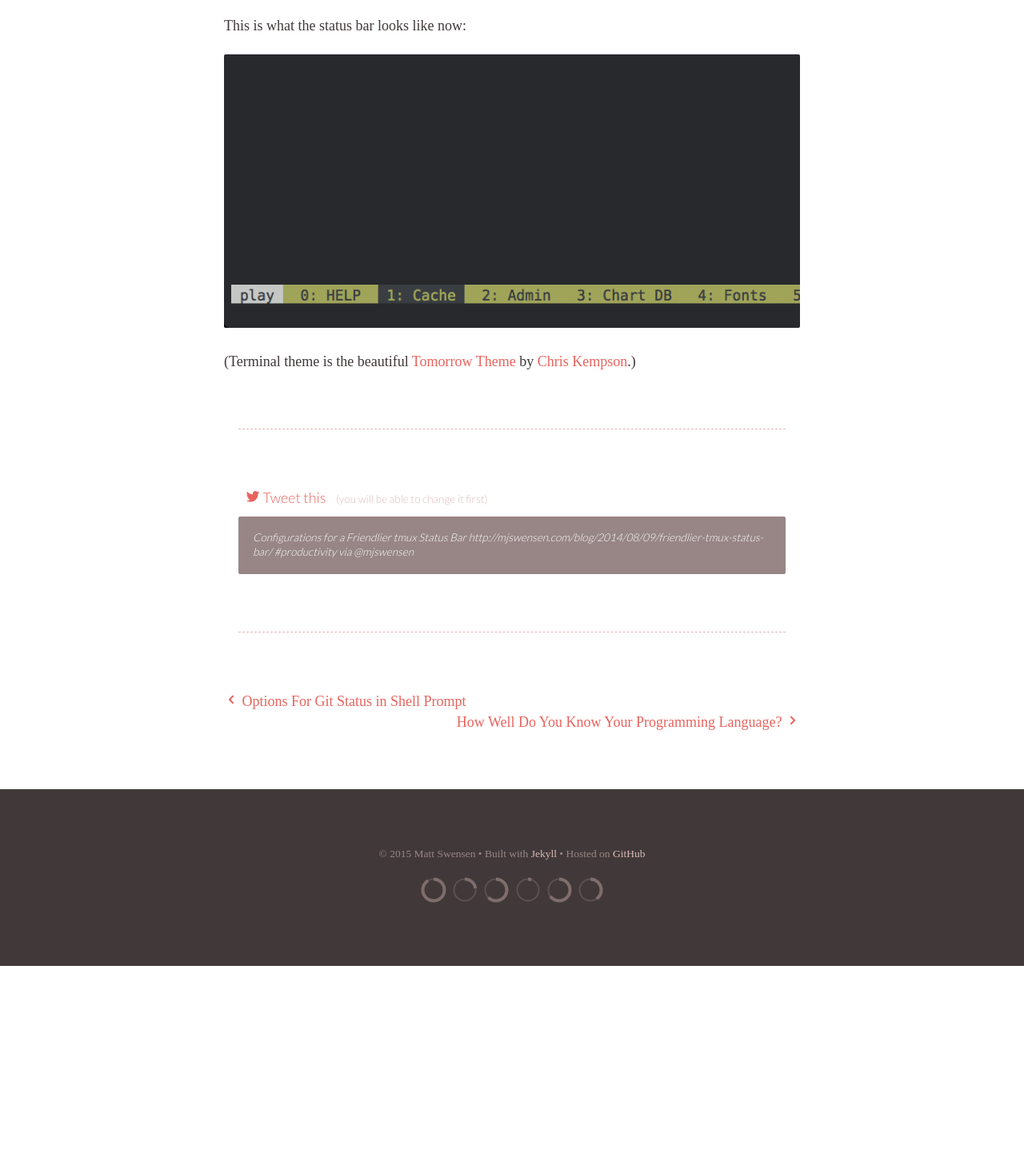
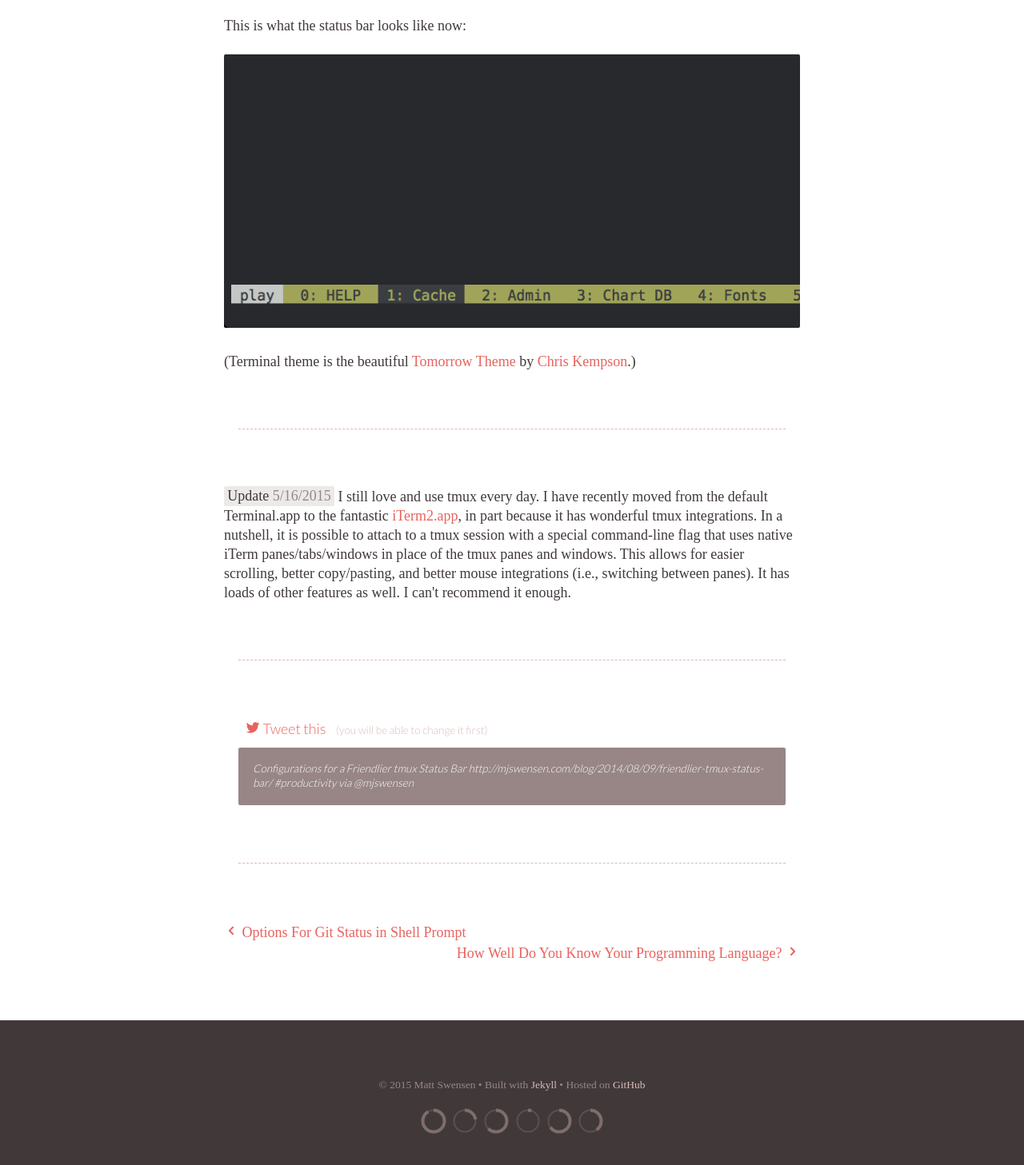
Before and after one commit to mjswensen/mjswensen.com, a Jekyll site: the page built from blog/_posts/2014-08-09-friendlier-tmux-status-bar.md, in a window 1280 px wide, cut to the strip 1229-2726 px from the top of the page. Shown: the top 1457 px of the strip at 80% size. Built offline with Jekyll 4.4.1, drawn with Linux system fonts in a browser that asks for light colours; some web fonts are replaced; Markdown is read by kramdown in place of the engine named in the settings; before the commit the page ends 2437 px from its top, so only the background shows below that.

Commit message:
Updating tmux post with links to iTerm2.

```diff
--- a/_sass/_post.sass
+++ b/_sass/_post.sass
@@ -10,6 +10,12 @@ article
     color: $medium
     @media screen and (max-width: $content-width-thin)
       @include fz(0)
+  .update
+    background-color: $lighter
+    padding: (1em * proportion(-6)) (1em * proportion(-4))
+    border-radius: $corner-radius
+    .update-date
+      color: $medium
 
 .share-on-twitter
   padding: 0 1rem
--- a/blog/_posts/2014-08-09-friendlier-tmux-status-bar.md
+++ b/blog/_posts/2014-08-09-friendlier-tmux-status-bar.md
@@ -4,6 +4,8 @@ date: 2014-08-09 17:22:00
 tags: productivity
 layout: post
 excerpt: I recently added a few configuration options to my local tmux configuration file to make the status bar easier to read.
+sitemap:
+  lastmod: 2015-05-16 20:51:28
 ---
 
 At work, the engineering team uses [tmux](http://tmux.sourceforge.net) to manage the several instances of the services we run to develop the Lucid suite locally. It is a phenomenal terminal management system and the best part is that it is highly configurable. If you enjoy working in the command-line and haven't checked it out yet, you need to!
@@ -19,3 +21,7 @@ I added a few config options to my `~/.tmux.conf` file to make the status bar ea
 This is what the status bar looks like now:
 
 ![tmux status bar after configurations](/blog/images/tmux-status-bar-after.png) (Terminal theme is the beautiful [Tomorrow Theme](https://github.com/chriskempson/tomorrow-theme) by [Chris Kempson](http://chriskempson.com).)
+
+---
+
+<p><span class="update">Update <span class="update-date">5/16/2015</span></span> I still love and use tmux every day. I have recently moved from the default Terminal.app to the fantastic <a href="http://iterm2.com/">iTerm2.app</a>, in part because it has wonderful tmux integrations. In a nutshell, it is possible to attach to a tmux session with a special command-line flag that uses native iTerm panes/tabs/windows in place of the tmux panes and windows. This allows for easier scrolling, better copy/pasting, and better mouse integrations (i.e., switching between panes). It has loads of other features as well. I can't recommend it enough.</p>
```
